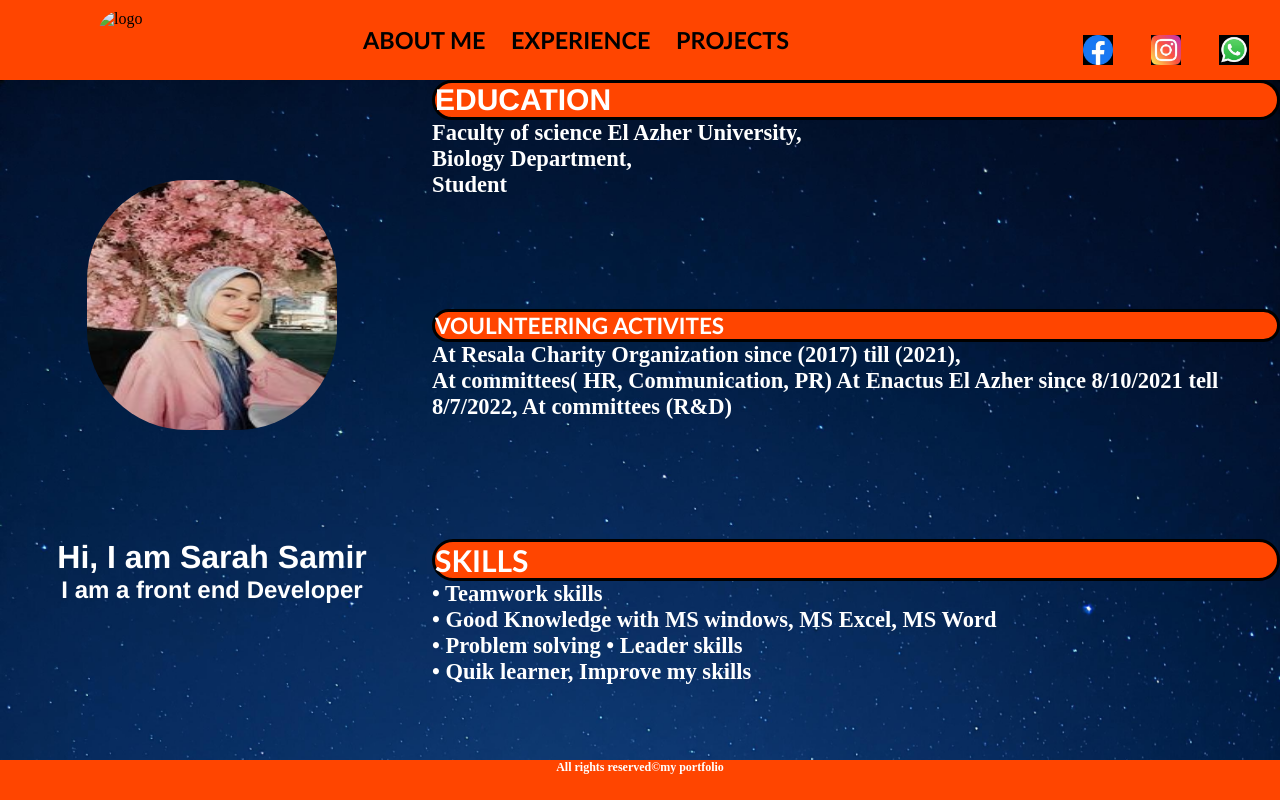
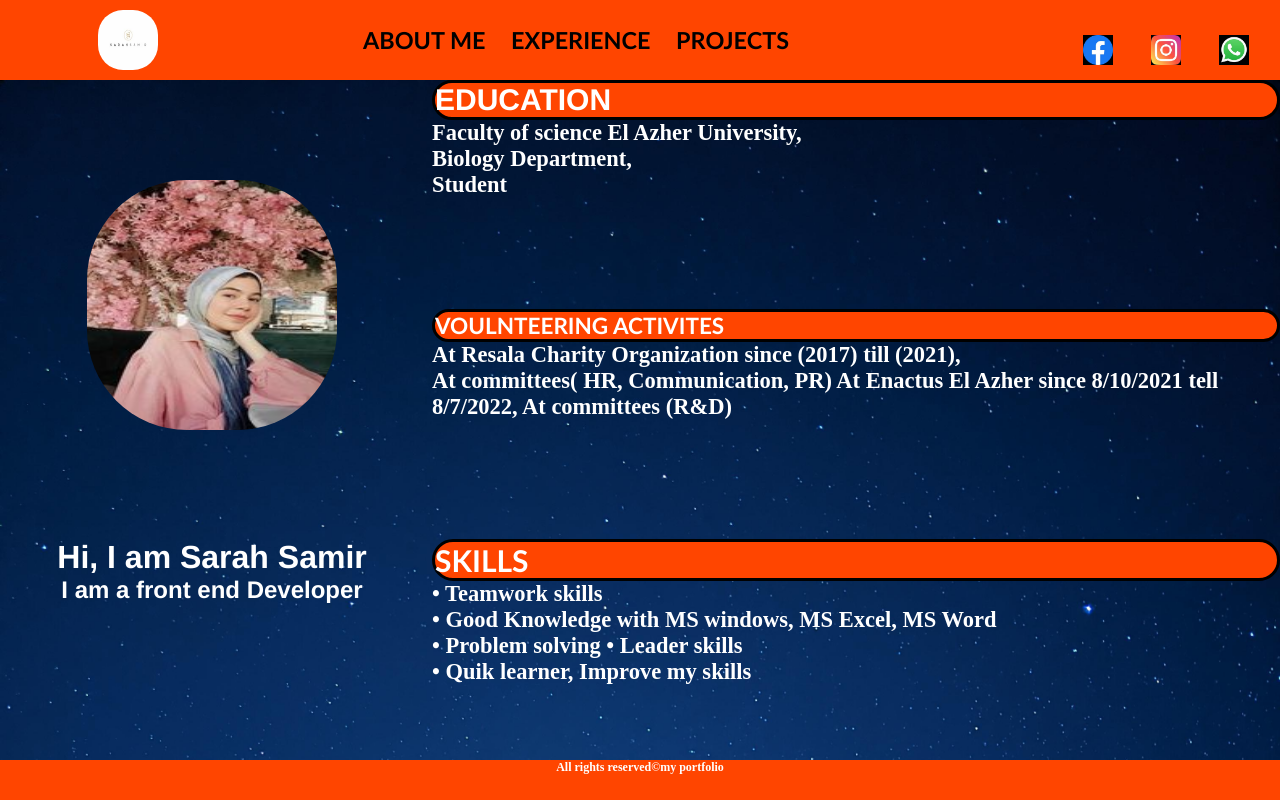
Before and after one commit to sarah2382002/port208, a plain HTML site: page index.html in a window 1280 px wide. Drawn offline with Linux system fonts and the light colour scheme; the site is published under a folder, as on GitHub Pages, so addresses that start at the root find nothing.

Commit message:
updates02

```diff
--- a/index.html
+++ b/index.html
@@ -10,7 +10,7 @@
     <div id="big__box">
         <header id="hd">
             <section id="hd-1" class="hd-sec">
-                <img id="logo" src="/images/logp.jpg" alt="logo">
+                <img id="logo" src="images/logp.jpg" alt="logo">
             </section>
             <nav id="hd-2">
                 <ul id="nav__list">
```
